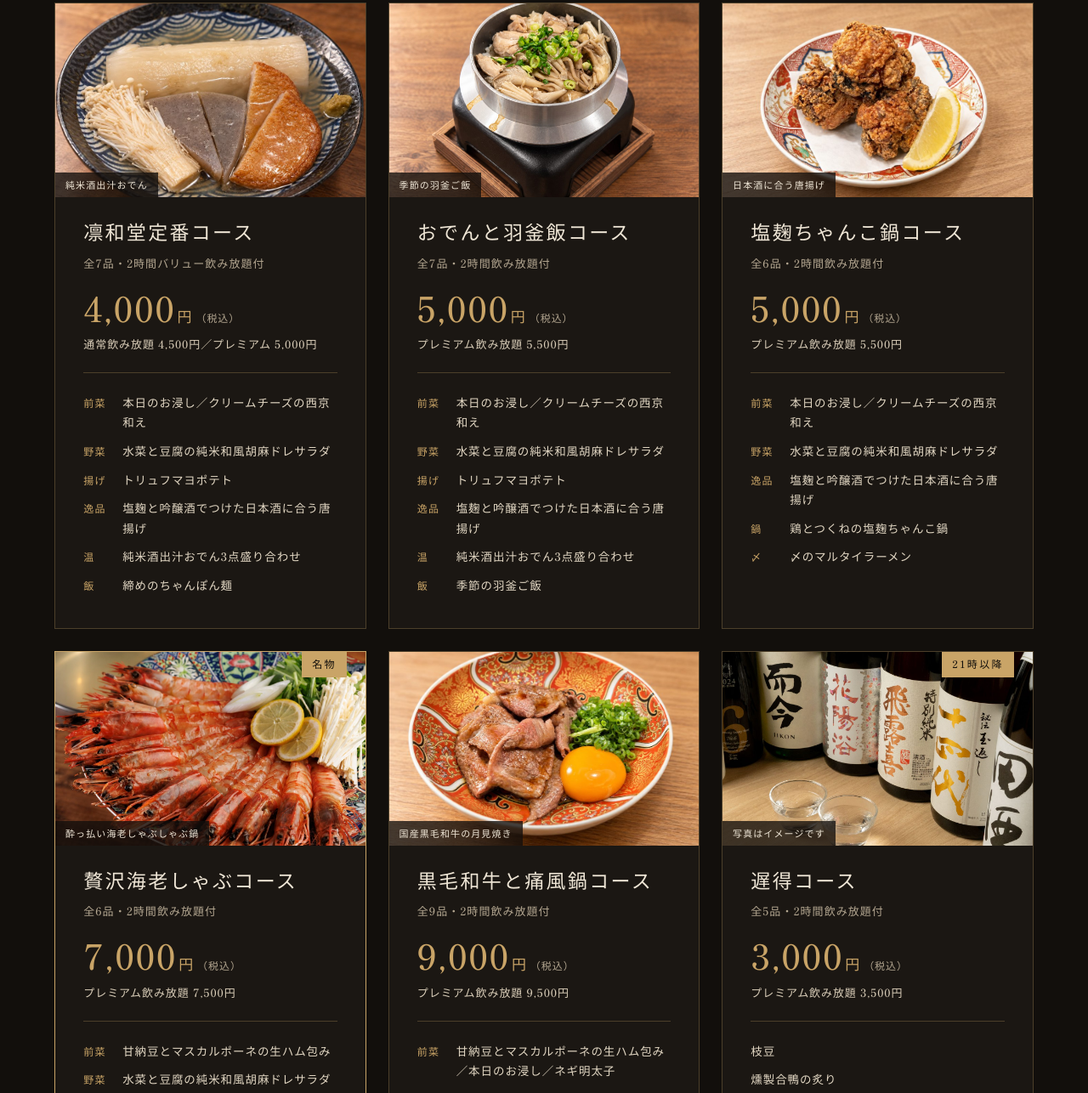
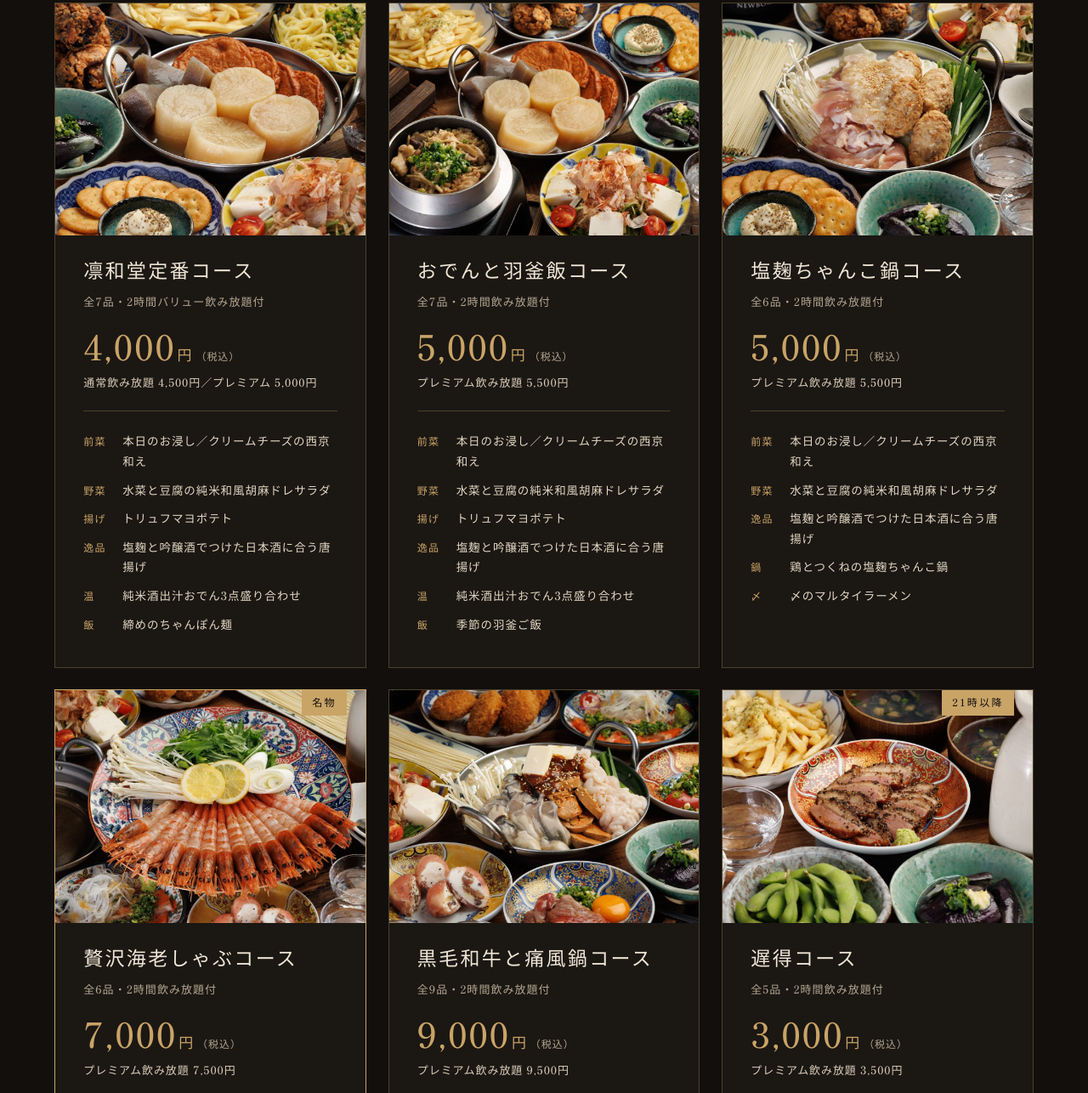
Before and after one commit to creativeplace20120316-pixel/rinwado-omiya, a plain HTML site: page index.html in a window 1280 px wide. Shown: the part 9115-10401 px from the top of the page at 85% size. Drawn offline with Linux system fonts and the light colour scheme.

Commit message:
コースの写真を各コースの集合写真に差し替え
Co-Authored-By: Claude Fable 5.2 <noreply@anthropic.com>

```diff
--- a/css/style.css
+++ b/css/style.css
@@ -282,7 +282,7 @@ html, body { overflow-x: clip; }
 .course-card { position: relative; display: flex; flex-direction: column; background: var(--ink-2); border: 1px solid var(--line); padding: clamp(22px, 2.6vw, 36px); }
 .course-card { --cp: clamp(22px, 2.6vw, 36px); overflow: hidden; }
 .course-photo { position: relative; margin: calc(var(--cp) * -1) calc(var(--cp) * -1) 22px; }
-.course-photo img { width: 100%; aspect-ratio: 16 / 10; object-fit: cover; }
+.course-photo img { width: 100%; aspect-ratio: 4 / 3; object-fit: cover; object-position: center 55%; }
 .course-photo figcaption { position: absolute; left: 0; bottom: 0; font-size: 11px; letter-spacing: .1em; color: var(--paper); background: rgba(18, 15, 12, .78); padding: 3px 12px 4px; }
 .course-tag { z-index: 2; }
 .course-card.is-pick { border-color: var(--gold); }
--- a/index.html
+++ b/index.html
@@ -383,7 +383,7 @@
   </div>
   <div class="course-grid">
     <article class="course-card reveal">
-      <figure class="course-photo"><img src="images/food-oden.jpg" alt="凛和堂定番コースの料理" loading="lazy" width="900" height="696"><figcaption>純米酒出汁おでん</figcaption></figure>
+      <figure class="course-photo"><img src="images/course-teiban.jpg" alt="凛和堂定番コースの料理" loading="lazy" width="1200" height="1200"></figure>
       <h3>凛和堂定番コース</h3>
       <p class="course-meta">全7品・2時間バリュー飲み放題付</p>
       <p class="course-price"><b>4,000</b>円<small>（税込）</small></p>
@@ -398,7 +398,7 @@
       </ul>
     </article>
     <article class="course-card reveal">
-      <figure class="course-photo"><img src="images/food-hagama.jpg" alt="おでんと羽釜飯コースの料理" loading="lazy" width="1400" height="1050"><figcaption>季節の羽釜ご飯</figcaption></figure>
+      <figure class="course-photo"><img src="images/course-odenhagama.jpg" alt="おでんと羽釜飯コースの料理" loading="lazy" width="1200" height="1200"></figure>
       <h3>おでんと羽釜飯コース</h3>
       <p class="course-meta">全7品・2時間飲み放題付</p>
       <p class="course-price"><b>5,000</b>円<small>（税込）</small></p>
@@ -413,7 +413,7 @@
       </ul>
     </article>
     <article class="course-card reveal">
-      <figure class="course-photo"><img src="images/food-karaage.jpg" alt="塩麹ちゃんこ鍋コースの料理" loading="lazy" width="900" height="675"><figcaption>日本酒に合う唐揚げ</figcaption></figure>
+      <figure class="course-photo"><img src="images/course-chanko.jpg" alt="塩麹ちゃんこ鍋コースの料理" loading="lazy" width="1200" height="1200"></figure>
       <h3>塩麹ちゃんこ鍋コース</h3>
       <p class="course-meta">全6品・2時間飲み放題付</p>
       <p class="course-price"><b>5,000</b>円<small>（税込）</small></p>
@@ -427,7 +427,7 @@
       </ul>
     </article>
     <article class="course-card is-pick reveal">
-      <figure class="course-photo"><img src="images/food-ebishabu.jpg" alt="贅沢海老しゃぶコースの料理" loading="lazy" width="1254" height="1254"><figcaption>酔っ払い海老しゃぶしゃぶ鍋</figcaption></figure>
+      <figure class="course-photo"><img src="images/course-ebishabu.jpg" alt="贅沢海老しゃぶコースの料理" loading="lazy" width="1200" height="1200"></figure>
       <p class="course-tag">名物</p>
       <h3>贅沢海老しゃぶコース</h3>
       <p class="course-meta">全6品・2時間飲み放題付</p>
@@ -443,7 +443,7 @@
       </ul>
     </article>
     <article class="course-card reveal">
-      <figure class="course-photo"><img src="images/food-tsukimiyaki.jpg" alt="黒毛和牛と痛風鍋コースの料理" loading="lazy" width="900" height="675"><figcaption>国産黒毛和牛の月見焼き</figcaption></figure>
+      <figure class="course-photo"><img src="images/course-tsufu.jpg" alt="黒毛和牛と痛風鍋コースの料理" loading="lazy" width="1200" height="1200"></figure>
       <h3>黒毛和牛と痛風鍋コース</h3>
       <p class="course-meta">全9品・2時間飲み放題付</p>
       <p class="course-price"><b>9,000</b>円<small>（税込）</small></p>
@@ -458,7 +458,7 @@
       </ul>
     </article>
     <article class="course-card reveal">
-      <figure class="course-photo"><img src="images/sake-bottles.jpg" alt="遅得コースの料理" loading="lazy" width="1300" height="1300"><figcaption>写真はイメージです</figcaption></figure>
+      <figure class="course-photo"><img src="images/course-osotoku.jpg" alt="遅得コースの料理" loading="lazy" width="1200" height="1200"></figure>
       <p class="course-tag">21時以降</p>
       <h3>遅得コース</h3>
       <p class="course-meta">全5品・2時間飲み放題付</p>
```
Also changed, not shown: images/course-chanko.jpg (added), images/course-ebishabu.jpg (added), images/course-odenhagama.jpg (added), images/course-osotoku.jpg (added), images/course-teiban.jpg (added), images/course-tsufu.jpg (added), images/food-karaage.jpg (deleted).
